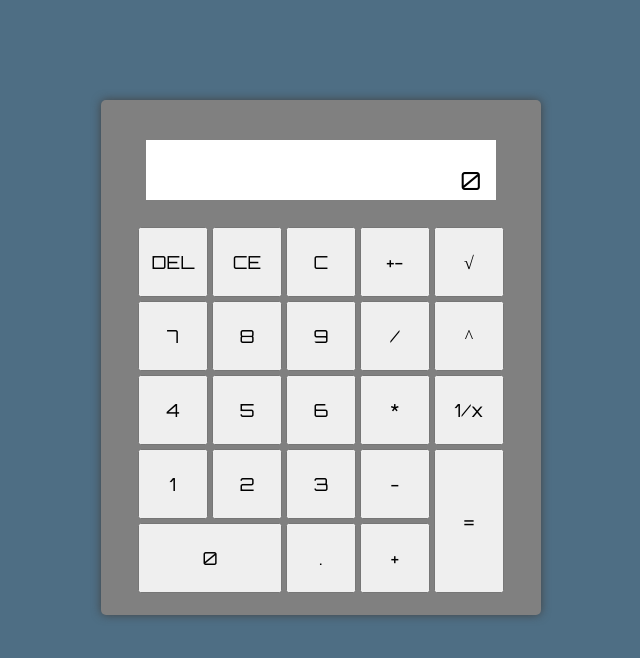
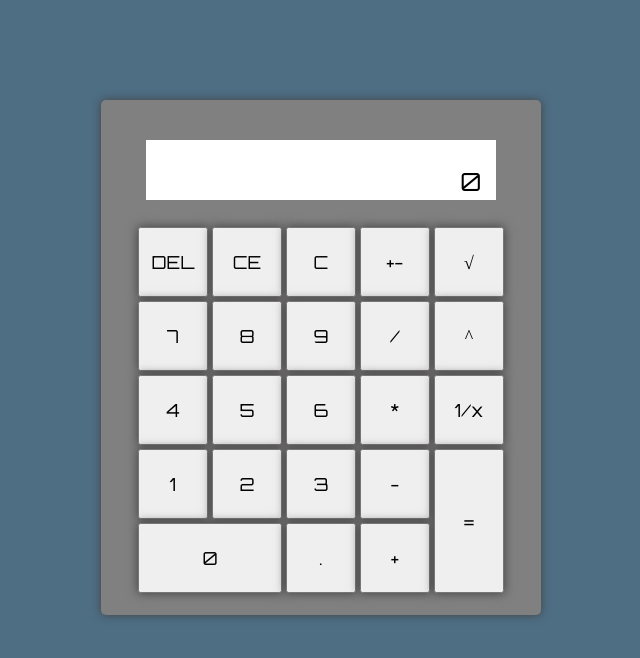
Before and after one commit to codefu-chivy/javascript-calculator, a website built with webpack: page index.html in a window 1280 px wide. Shown: the whole page, without its empty margins (319-959 px from the left). Built offline with nearby package versions, Linux system fonts and the light colour scheme.

Commit message:
add styles to buttons

```diff
--- a/src/styles/styles.css
+++ b/src/styles/styles.css
@@ -25,10 +25,19 @@ body {
     margin-bottom: 20px;
     height: 60px;
 }
+#operations, #op {
+    text-align: right;
+    padding-right: 15px;
+    overflow: hidden;
+}
 #operations {
     font-size: 25px;
-    text-align: right;
-    padding-right: 15px;
+    margin: 0px;
+}
+#op {
+    margin: 3px;
+    font-size: 15px;
+    height: 20px;
 }
 #buttons {
     margin: 5px auto;
@@ -40,6 +49,7 @@ body {
     font-size: 18px;
     margin: 2px;
     font-family: inherit;
+    box-shadow: 0 0 10px #403E3E;
 }
 .op-button:hover {
     cursor: pointer;
```
